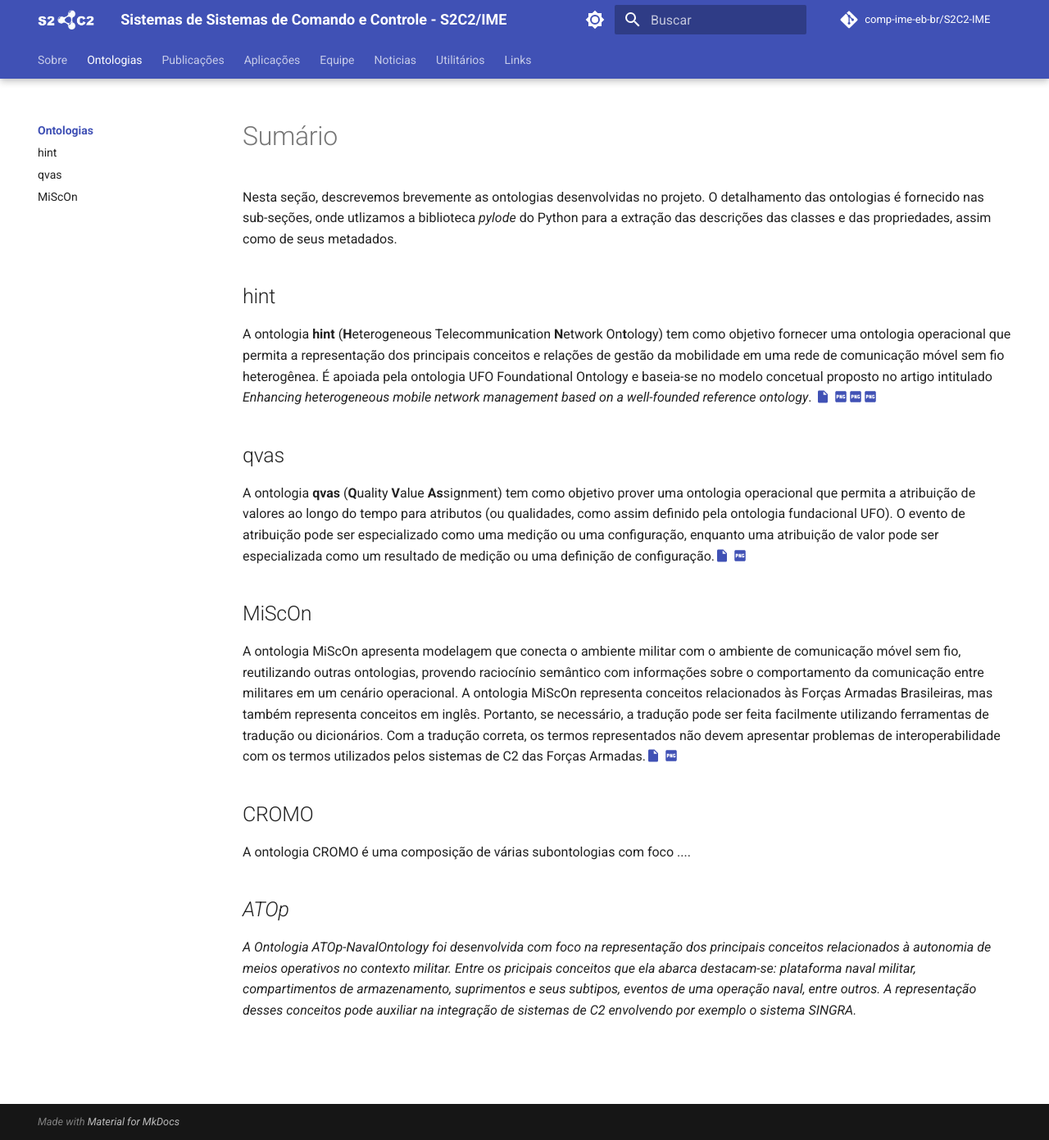
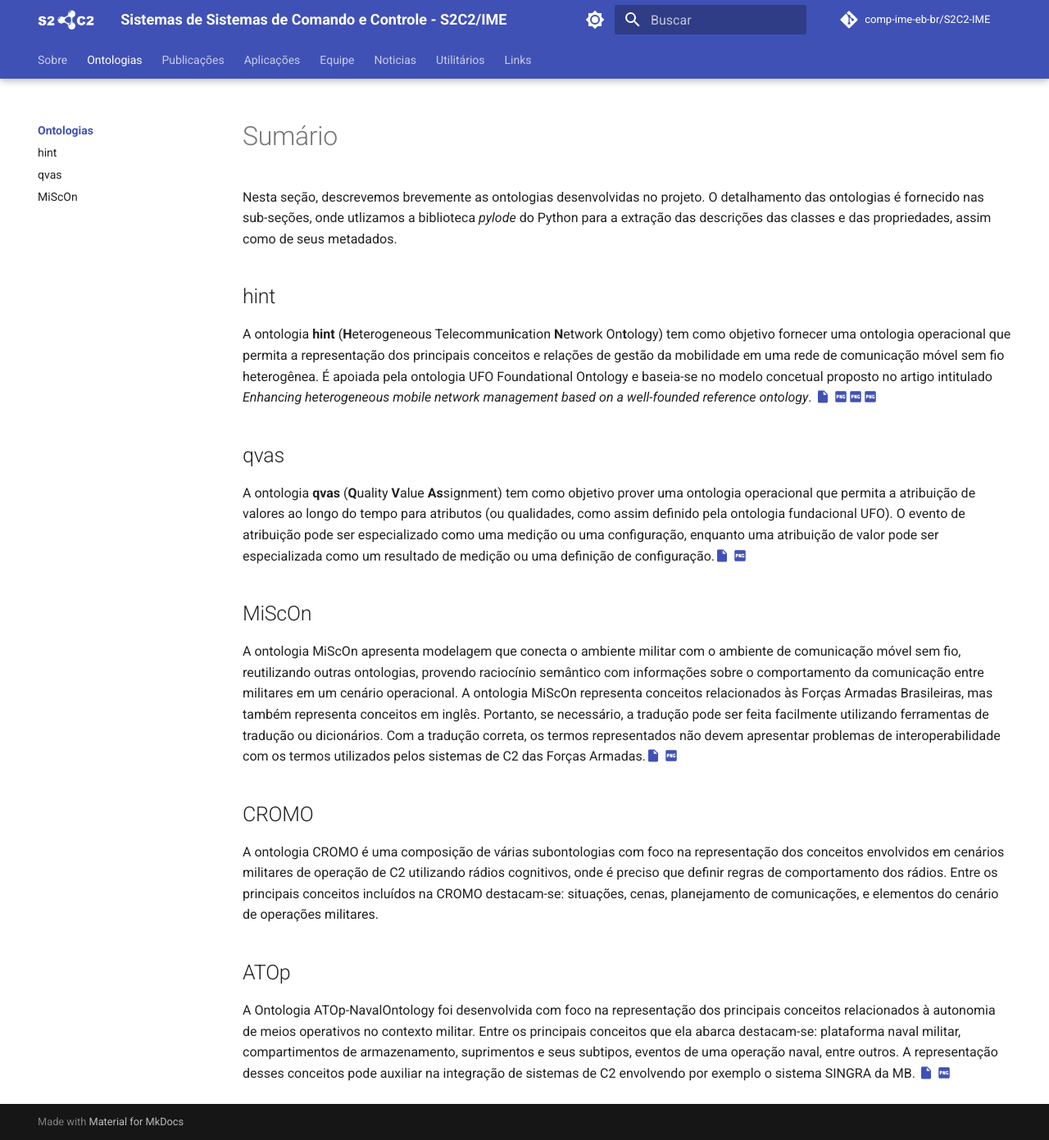
Before and after one commit to comp-ime-eb-br/S2C2-IME, an MkDocs documentation site: the page built from docs/ontodesc/index.md, in a window 1280 px wide and 1391 px high. Shown: the whole window at 82% size. Built offline with MkDocs 1.6.1 and Material for MkDocs 9.7.7, drawn with Linux system fonts in a browser that asks for light colours; comment, search, counter and statistics services are not loaded.

Commit message:
Update index.md incluindo links para os vpp e png da ATOp

```diff
--- a/docs/ontodesc/index.md
+++ b/docs/ontodesc/index.md
@@ -21,8 +21,8 @@
 
 ## CROMO
 
-A ontologia CROMO é uma composição de várias subontologias com foco .... <em edição>
+A ontologia CROMO é uma composição de várias subontologias com foco na representação dos conceitos envolvidos em cenários militares de operação de C2 utilizando rádios cognitivos, onde é preciso que definir regras de comportamento dos rádios. Entre os principais conceitos incluídos na CROMO destacam-se: situações, cenas, planejamento de comunicações, e elementos do cenário de operações militares.
 
 ## ATOp
 
-A Ontologia ATOp-NavalOntology foi desenvolvida com foco na representação dos principais conceitos relacionados à autonomia de meios operativos no contexto militar. Entre os pricipais conceitos que ela abarca destacam-se: plataforma naval militar, compartimentos de armazenamento, suprimentos e seus subtipos, eventos de uma operação naval, entre outros. A representação desses conceitos pode auxiliar na integração de sistemas de C2 envolvendo por exemplo o sistema SINGRA.
+A Ontologia ATOp-NavalOntology foi desenvolvida com foco na representação dos principais conceitos relacionados à autonomia de meios operativos no contexto militar. Entre os principais conceitos que ela abarca destacam-se: plataforma naval militar, compartimentos de armazenamento, suprimentos e seus subtipos, eventos de uma operação naval, entre outros. A representação desses conceitos pode auxiliar na integração de sistemas de C2 envolvendo por exemplo o sistema SINGRA da MB. [:material-file:{ title="diagrama vpp"}](https://github.com/comp-ime-eb-br/S2C2-IME/blob/main/diagrams/ATOp.vpp?raw=true){:download="ATOpModel"} [:material-file-png-box:{ title="snapshot"}](https://github.com/comp-ime-eb-br/S2C2-IME/blob/main/diagrams/images/ATOp.png?raw=true){:download="atop_snapshot"}
```
